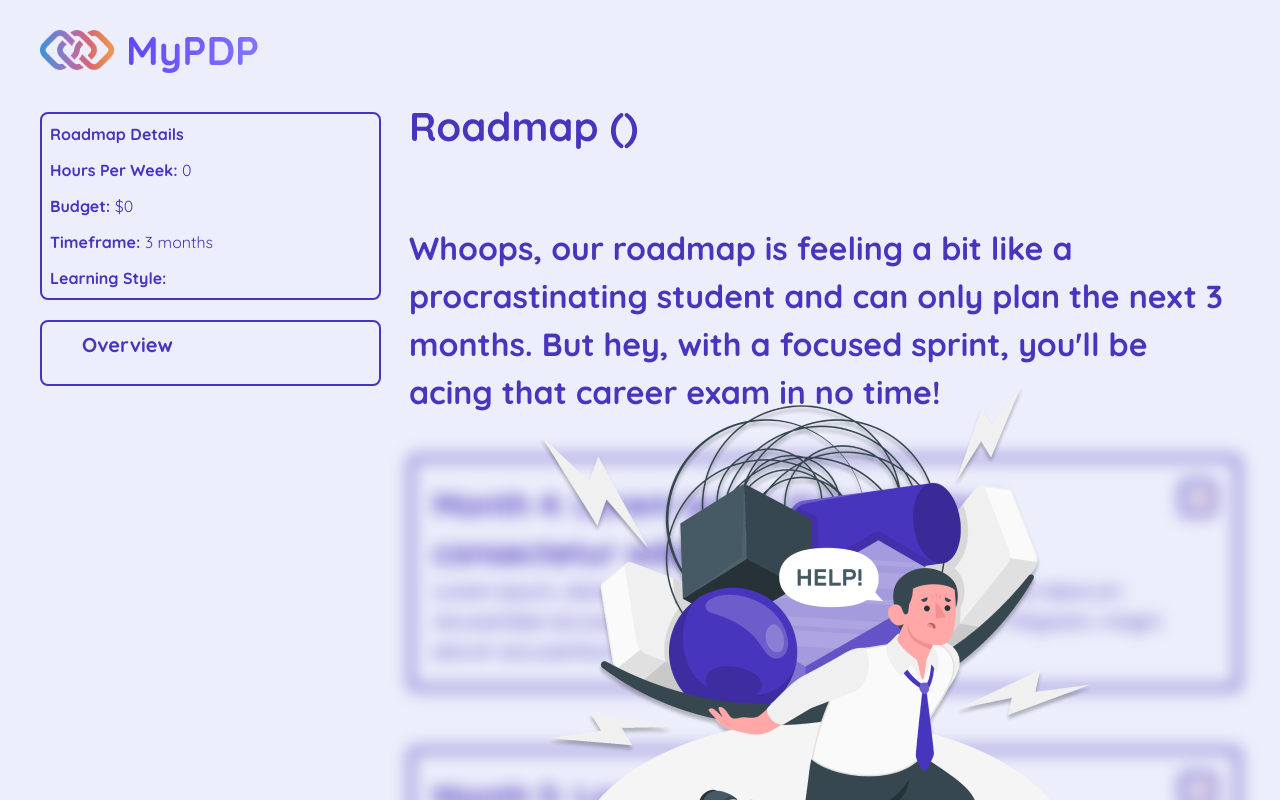
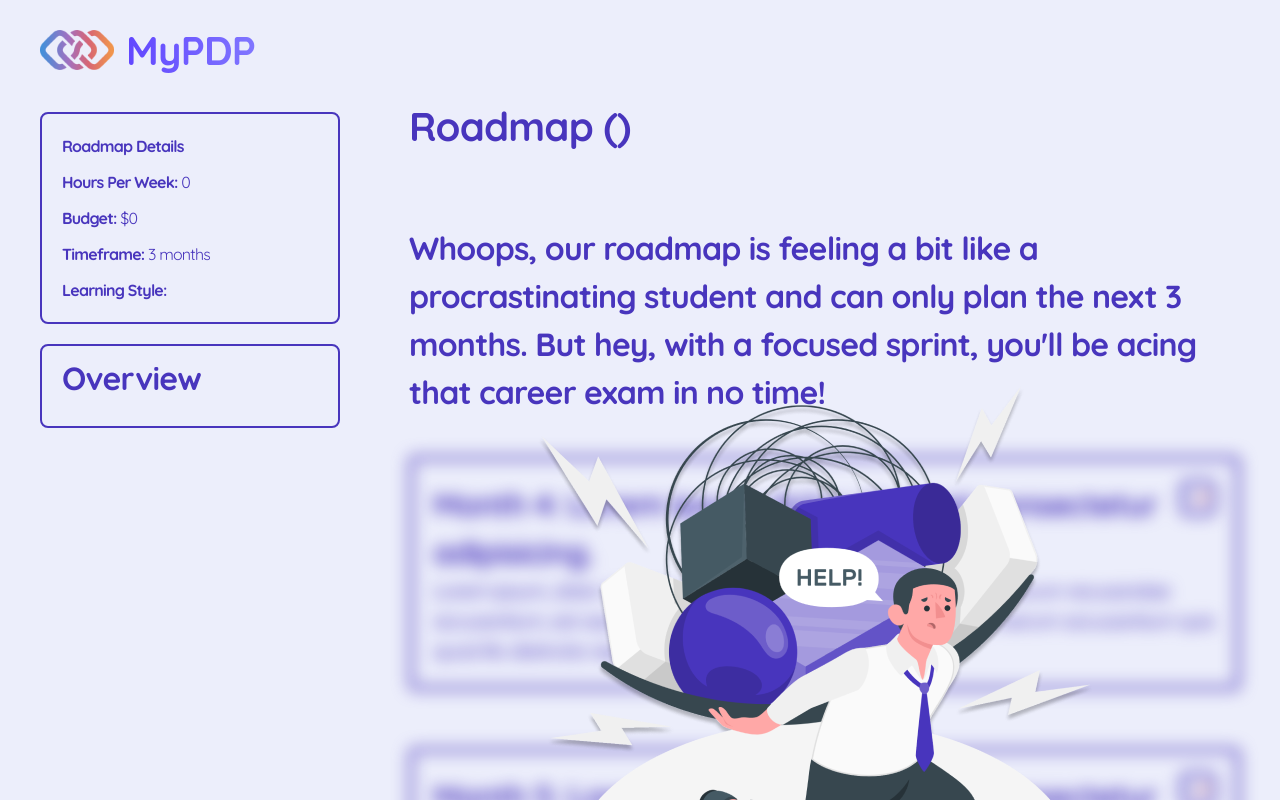
Before and after one commit to britzky/career-coach, a React (Vite) app in the folder frontend/career-coach/: page /roadmap in a window 1280 px wide. Shown: the top 800 px of the page. Built offline with nearby package versions, Linux system fonts and the light colour scheme.

Commit message:
Changed the spacing between letters

```diff
--- a/frontend/career-coach/src/index.css
+++ b/frontend/career-coach/src/index.css
@@ -17,6 +17,7 @@ body {
   flex-direction: column;
   justify-content: space-between;
   min-height: 100vh;
+  letter-spacing: -.05em
 }
 
 footer {
--- a/frontend/career-coach/src/pages/LoadingScreen/LoadingScreen.tsx
+++ b/frontend/career-coach/src/pages/LoadingScreen/LoadingScreen.tsx
@@ -5,6 +5,21 @@ import { useCareerDetails } from '../../context/CareerContext';
 interface QuoteState {
   quote: string;
   author: string;
+}
+
+interface RoadmapSectionType {
+  month: string;
+  courses: CourseInfoType[];
+  overview: string;
+}
+
+interface CourseInfoType {
+  coursename: string;
+  link: string;
+  skilllevel: string;
+  price: string;
+  duration: string;
+  description: string;
 }
 
 export const LoadingScreen = () => {
@@ -34,7 +49,8 @@ export const LoadingScreen = () => {
 
   useEffect(() => {
     if (!loading && roadmap) {
-      if (roadmap.roadmap.length === 0) {
+      const emptyFields = roadmap.roadmap.length === 0 || roadmap.roadmap.some((course: RoadmapSectionType) => course.courses.length == 0)
+      if (emptyFields) {
         navigate('/error')
       } else {
         navigate('/roadmap');
--- a/frontend/career-coach/src/pages/Roadmap/Overview.tsx
+++ b/frontend/career-coach/src/pages/Roadmap/Overview.tsx
@@ -15,11 +15,11 @@ export const Overview = () => {
       }
 
   return (
-    <div className="border-2 border-purpleText py-2 px-10 rounded-lg max-w-[341px]">
-      <p className="text-xs font-bold mb-4 text-purpleText">Overview</p>
+    <div className="border-2 border-purpleText py-2 pr-24 pl-5 rounded-lg max-w-[300px]">
+      <p className="text-base font-bold mb-4 text-purpleText">Overview</p>
       <div className="space-y-4">
         {roadmap?.roadmap.map((item, i) => (
-          <div key={i} className="flex items-center gap-16">
+          <div key={i} className="flex items-center">
             <span className="text-xs flex-1 font-medium">{item.month}</span>
             <div className="relative flex items-center">
               {i <= (selectedMonth ?? -1) ? (
--- a/frontend/career-coach/src/pages/Roadmap/RoadmapDetails.tsx
+++ b/frontend/career-coach/src/pages/Roadmap/RoadmapDetails.tsx
@@ -4,7 +4,7 @@ export const RoadmapDetails = () => {
     const { careerDetails } = useCareerDetails();
 
   return (
-    <div className="border-2 border-purpleText p-2 text-purpleText rounded-lg space-y-3 max-w-[341px]">
+    <div className="border-2 border-purpleText p-5 text-purpleText rounded-lg space-y-3 max-w-[300px]">
         <h1 className="font-bold">Roadmap Details</h1>
         <p className="font-bold">Hours Per Week: <span className="font-normal">{careerDetails.hours_dedicated_to_learning}</span></p>
         <p className="font-bold">Budget: <span className="font-normal">${careerDetails.budget}</span></p>
```
